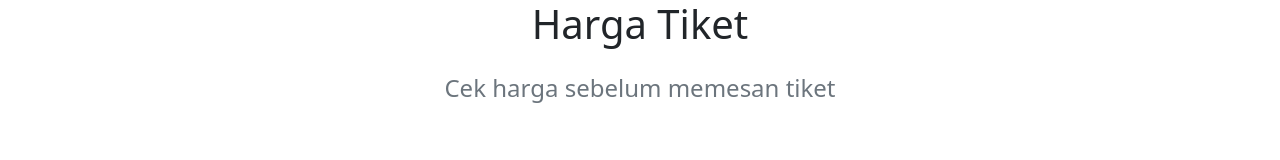
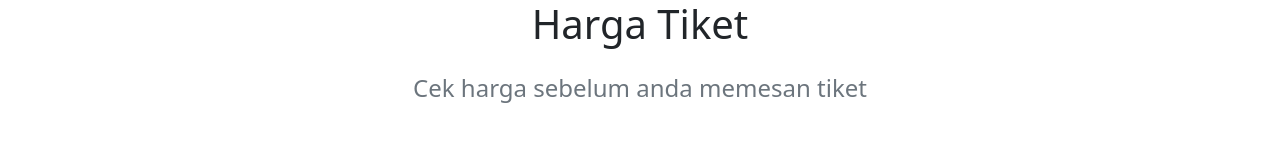
Before and after one commit to Rino-Saputra/sikabu, a React (Create React App) app: page /pricing in a window 1280 px wide. Shown: the part 140-300 px from the top of the page. Built offline with nearby package versions, Linux system fonts and the light colour scheme.

Commit message:
add alink

```diff
--- a/src/pages/Pricing.js
+++ b/src/pages/Pricing.js
@@ -9,7 +9,7 @@ export default function Pricing() {
     <Container>
         <Intro
             head='Harga Tiket'
-            desc='Cek harga sebelum memesan tiket'
+            desc='Cek harga sebelum anda memesan tiket'
         />
         <Row className='d-flex justify-content-center mb-5'>
           <Col md={4} className='d-flex justify-content-center'>
```
